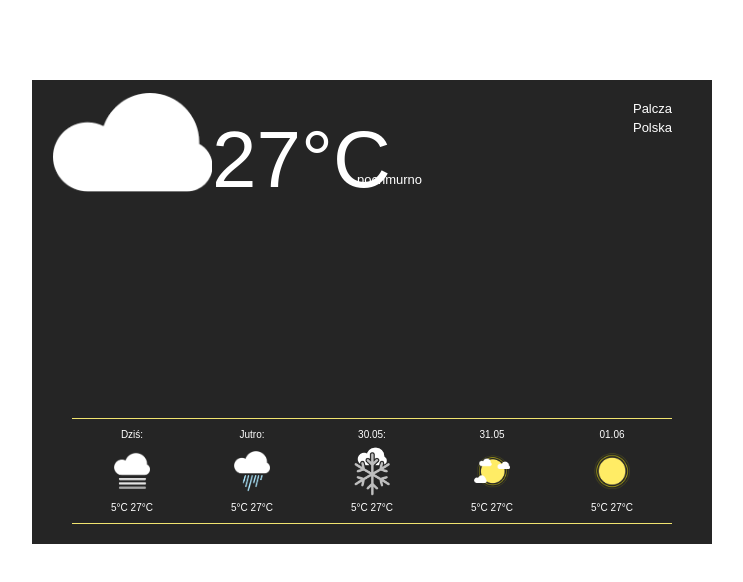
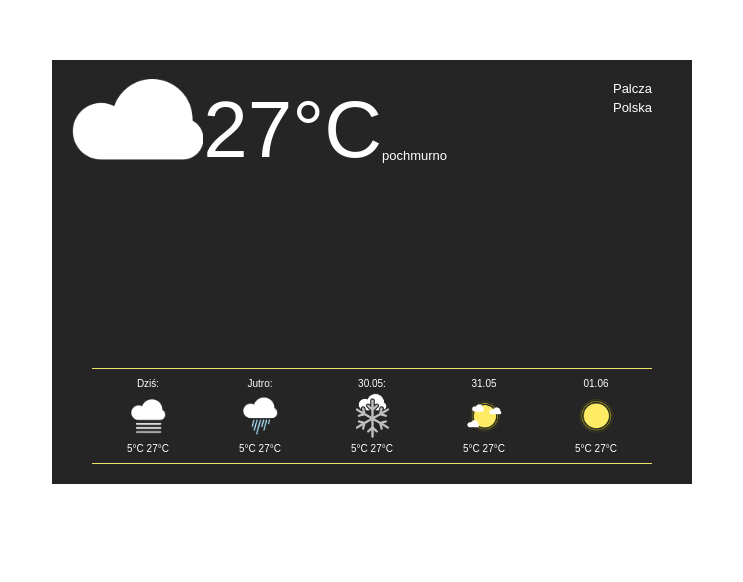
Before and after one commit to behenate/weather-app, a plain HTML site: page index.html in a window 1280 px wide. Shown: the part 160-742 px from the top of the page, without its empty margins (268-1011 px from the left). Drawn offline with nearby package versions, Linux system fonts and the light colour scheme; files whose address does not match are found by name.

Commit message:
CSS fixes common container for main info

```diff
--- a/css/main_style.css
+++ b/css/main_style.css
@@ -1,5 +1,8 @@
 :root{
     --nice-yellow: rgb(241, 228, 111);
+}
+*{
+    box-sizing: border-box;
 }
 .weather-cont{
     display: grid;
@@ -15,8 +18,8 @@
     transform: translate(-50%, 50%);
     grid-template-rows: calc(100%/8) calc(100%/8) calc(100%/8) calc(100%/8) calc(100%/8) calc(100%/8) calc(100%/8) calc(100%/8);
     grid-template-columns: calc(100%/8) calc(100%/8) calc(100%/8) calc(100%/8) calc(100%/8) calc(100%/8) calc(100%/8) calc(100%/8);
-    grid-template-areas: "main-icon main-icon temp temp . . address address"
-                         "main-icon main-icon temp temp desc desc address address"
+    grid-template-areas: "inf inf inf inf inf . address address"
+                         "inf inf inf inf inf . address address"
                          "graph graph graph graph graph graph graph graph"
                          "graph graph graph graph graph graph graph graph"
                          "graph graph graph graph graph graph graph graph"
@@ -24,8 +27,11 @@
                          "days days days days days days days days"
                          "days days days days days days days days"
 }
+.info-cont{
+    display: flex;
+    grid-area: inf;
+}
 .main-icon-cont{
-    grid-area: main-icon;
     display: flex;
     justify-content: center;
     align-items: flex-end;
@@ -33,12 +39,13 @@
 .main-icon{
     position: relative;
     max-width: 100%;
-    transform: translate(0%, -10px);
+    transform: translate(0%, -12px);
+    min-width: 100px;
+    margin-right: 20px;
 }
 .temp-cont{
     display: flex;
     align-items: flex-end;
-    grid-area: temp;
 }
 .temp{
     font-family: Arial, Helvetica, sans-serif;
@@ -49,15 +56,14 @@
 }
 .desc-cont{
     display: flex;
-    grid-area: desc;
-    align-items: center;
+    align-items: flex-end;
 }
 .desc{
     font-family: Arial, Helvetica, sans-serif;
     font-weight: 100;
     font-size: 13px;
     color: white;
-    margin: 0 0 0 -15px;
+    white-space: nowrap;
 }
 .address-cont{
     display: flex;
--- a/index.html
+++ b/index.html
@@ -10,6 +10,7 @@
 </head>
 <body>
     <div class="weather-cont">
+        <div class="info-cont">
             <div class="main-icon-cont">
                     <div><img class="main-icon" src="img/icons/Cloudy.png" ></div>
                 </div>
@@ -19,6 +20,8 @@
                 <div class="desc-cont">
                     <p class="desc">pochmurno</p>
                 </div>
+        </div>
+
         <div class="address-cont">
             <p class="address">Palcza</p>
             <p class="address">Polska</p>
```
Lines whose indentation alone changed are shown as unchanged.
